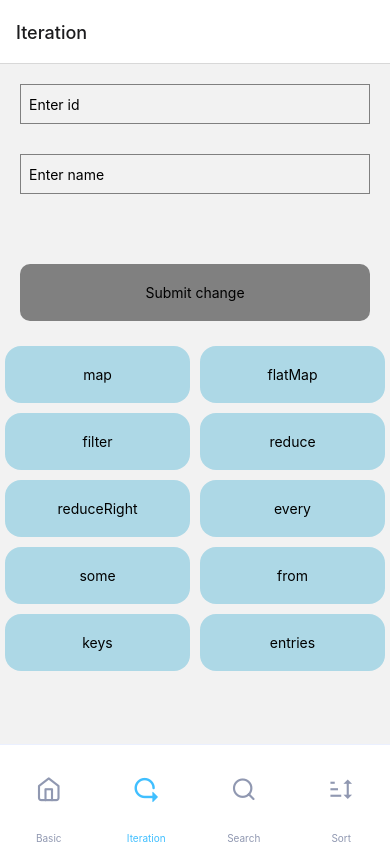
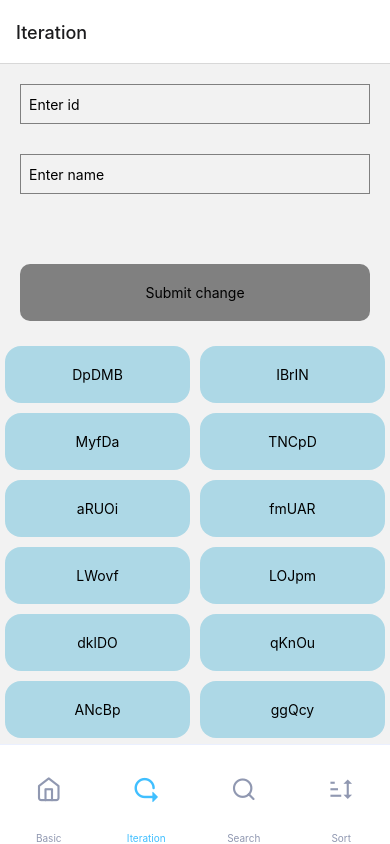
Before and after one commit to Luonh-ec/array-js-methods, a React Native app: screen /Iteration in a window 390 px wide. Built offline with nearby package versions, Linux system fonts and the light colour scheme.

Commit message:
change index to id in use

```diff
--- /dev/null
+++ b/src/assets/data.ts
@@ -0,0 +1,32 @@
+// Hàm tạo id ngẫu nhiên
+function generateRandomId() {
+  return Math.random().toString(36).substring(2);
+}
+
+// Hàm tạo dữ liệu string ngẫu nhiên
+function generateRandomString() {
+  const characters = 'ABCDEFGHIJKLMNOPQRSTUVWXYZabcdefghijklmnopqrstuvwxyz';
+  let result = '';
+  const length = 5;
+  for (let i = 0; i < length; i++) {
+    result += characters.charAt(Math.floor(Math.random() * characters.length));
+  }
+  return result;
+}
+
+function createRandomObjectsArray(numObjects: number) {
+  const objectsArray = [];
+  for (let i = 0; i < numObjects; i++) {
+    const randomObject = {
+      id: generateRandomId(),
+      name: generateRandomString(),
+    };
+    objectsArray.push(randomObject);
+  }
+  return objectsArray;
+}
+
+const numberOfObjects = 100;
+const randomObjectsArray = createRandomObjectsArray(numberOfObjects);
+
+export default randomObjectsArray;
--- a/src/components/buttonMethod.tsx
+++ b/src/components/buttonMethod.tsx
@@ -11,19 +11,14 @@ interface ButtonMethodProps {
   buttonClicked?: boolean;
 }
 
-let i = 0;
+const ButtonMethod = ({method, onPress, buttonClicked}: ButtonMethodProps) => {
+  console.log(method.id);
 
-const ButtonMethod = ({method, onPress, buttonClicked}: ButtonMethodProps) => {
   const b = () => {
     if (onPress) {
       onPress(method.id);
     }
   };
-
-  // console.log('component button load: ', i);
-  // console.log(buttonClicked);
-
-  // i++;
 
   return (
     <View style={styles.container}>
--- a/src/screens/iterationMethods/index.tsx
+++ b/src/screens/iterationMethods/index.tsx
@@ -8,50 +8,28 @@ import {
 } from 'react-native';
 import React, {useState} from 'react';
 import ButtonMethod from '../../components/buttonMethod';
+import randomObjectsArray from '../../assets/data';
 
 let i = 0;
 const IterationMethodsScreen = () => {
   console.log('main component load lan thu: ', i);
   i++;
 
-  const [currentMethod, setcurrentMedthod] = useState('');
   const [array, setArray] = useState<any[]>([]);
   const [result, setResult] = useState<any[]>([]);
   const [newName, setNewName] = useState('');
   const [idInput, setIdInput] = useState('');
-  const methods = [
-    {
-      id: '1',
-      name: 'map',
-    },
-    {id: '2', name: 'flatMap'},
-    {id: '3', name: 'filter'},
-    {id: '4', name: 'reduce'},
-    {id: '5', name: 'reduceRight'},
-    {id: '6', name: 'every'},
-    {id: '7', name: 'some'},
-    {id: '8', name: 'from'},
-    {id: '9', name: 'keys'},
-    {id: '10', name: 'entries'},
-  ];
 
-  const [listmethods, setMethods] =
-    useState<{id: string; name: string}[]>(methods);
+  const [listData, setData] =
+    useState<{id: string; name: string}[]>(randomObjectsArray);
 
-  const methodsState = methods.map(method => ({
-    id: method.id,
+  const DataState = randomObjectsArray.map(item => ({
+    id: item.id,
     status: false,
   }));
 
-  const [ismethodClicked, setMethodClicked] =
-    useState<{id: string; status: boolean}[]>(methodsState);
-
-  // const updateState = () => {
-  //   const methodsStateUpdate = [ismethodClicked.shift()];
-  //   setMethodClicked(methodsStateUpdate);
-  // };
-
-  // updateState();
+  const [ItemClicked, setItemClicked] =
+    useState<{id: string; status: boolean}[]>(DataState);
 
   const handleArrInput = (value: string) => {
     const arrString = value.split(',').map(item => item.trim());
@@ -61,15 +39,13 @@ const IterationMethodsScreen = () => {
     setArray(numericArray.filter(num => !isNaN(num)));
   };
 
-  //  console.log(ismethodClicked);
-
   const handleMethodSubmit = (id: string) => {
-    setMethodClicked(prevState => {
-      return prevState.map((item, index) => {
-        if (index === parseInt(id) - 1) {
+    setItemClicked(prevState => {
+      return prevState.map(item => {
+        if (item.id === id) {
           return {
             ...item,
-            status: !ismethodClicked[parseInt(item.id) - 1].status,
+            status: !item.status,
           };
         } else {
           return item;
@@ -87,22 +63,29 @@ const IterationMethodsScreen = () => {
   };
 
   const handleChangeMethodName = (id: string) => {
-    setMethods(prevState => {
-      return prevState.map((item, index) => {
-        if (index === parseInt(id) - 1) {
+    setData(prevState => {
+      return prevState.map(item => {
+        if (item.id === id) {
           return {
             ...item,
             name: newName,
           };
         } else {
-          console.log(item, '**************');
           return item;
         }
       });
     });
   };
 
-  console.log(listmethods[0]);
+  const handleButtonClicked = (id: string) => {
+    let result = false;
+    ItemClicked.map(item => {
+      if (item.id === id) {
+        result = item.status;
+      }
+    });
+    return result;
+  };
 
   return (
     <View style={styles.container}>
@@ -136,14 +119,14 @@ const IterationMethodsScreen = () => {
       </TouchableOpacity>
       <View style={styles.list}>
         <FlatList
-          data={listmethods}
+          data={listData}
           numColumns={2}
           keyExtractor={item => item.id}
           renderItem={({item}) => (
             <ButtonMethod
               method={item}
               onPress={handleMethodSubmit}
-              buttonClicked={ismethodClicked[parseInt(item.id) - 1].status}
+              buttonClicked={handleButtonClicked(item.id)}
             />
           )}
         />
@@ -152,13 +135,25 @@ const IterationMethodsScreen = () => {
   );
 };
 
+// đổi sang dùng id
+// tăng lên tầm 100 item
+// chọn item khác item cũ trở lại mặc định
+// insert dữ liệu (submit thêm 1 item)
+// click sửa item
+// validation không là chữ số không có ký tự đặc biệt/ enable submit
+// khi không có error
+// option của onpress on long press
+// kết hợp hook để tránh reload các buttton không cần thiết
+
 export default IterationMethodsScreen;
 
 const styles = StyleSheet.create({
   container: {
     flex: 1,
   },
-  list: {},
+  list: {
+    paddingBottom: 100,
+  },
   input: {
     margin: 20,
     height: 40,
```
Also changed, not shown: 2 other files (tests, documents, lock files or other folders).
